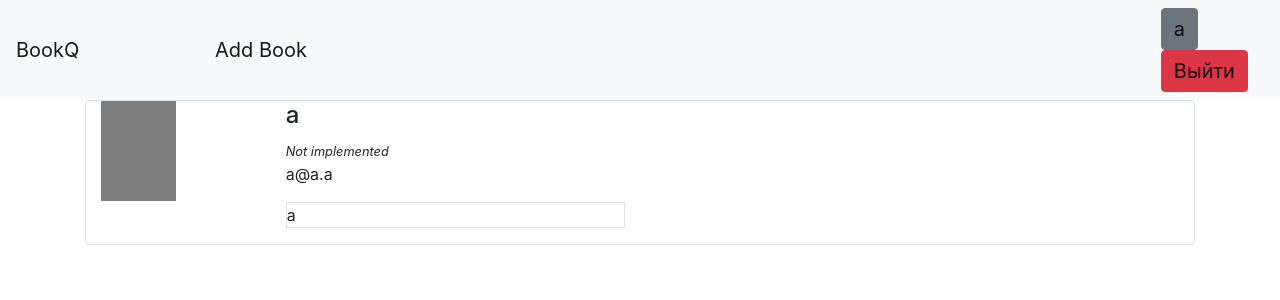
After one commit to Selmentausen/Yandex-flask-project, a Flask app: page /user_page/1 in a window 1280 px wide. The commit adds this page. Shown: the top 300 px of the page. Run offline with Flask 2, Linux system fonts and the light colour scheme; a user stored in the database is signed in; data comes from the database, SQL or seed files in the repository; both versions use the stored data as it was after the commit; some libraries are stand-ins or nearby versions.

Commit message:
added user page

```diff
--- a/main.py
+++ b/main.py
@@ -1,12 +1,12 @@
 import os
-from flask import Flask, render_template, redirect, request
+from flask import Flask, render_template, redirect, request, abort
 from data import db_session
 from data.users import User
 from data.books import Book
 from forms.user import RegisterForm, LoginForm
 from forms.book import BookForm
 from flask_restful import Api
-from flask_login import LoginManager, login_user, login_required, logout_user
+from flask_login import LoginManager, login_user, login_required, logout_user, current_user
 from resources import user_resource, book_resource
 from werkzeug.utils import secure_filename
 
@@ -79,6 +79,15 @@ def register():
     return render_template('register.html', title='Регистрация', form=form)
 
 
+@app.route('/user_page/<int:user_id>')
+def user_page(user_id):
+    session = db_session.create_session()
+    user = session.query(User).get(user_id)
+    if user != current_user:
+        abort(403)
+    return render_template('user_page.html', user=user)
+
+
 @app.route('/add_book', methods=['GET', 'POST'])
 def add_book():
     form = BookForm()
--- a/templates/base.html
+++ b/templates/base.html
@@ -1,20 +1,23 @@
 <!doctype html>
 <html lang="en">
 <head>
+
     <meta charset="utf-8">
     <meta name="viewport" content="width=device-width, initial-scale=1, shrink-to-fit=no">
+
     <link rel="stylesheet"
           href="https://stackpath.bootstrapcdn.com/bootstrap/4.4.1/css/bootstrap.min.css"
           integrity="sha384-Vkoo8x4CGsO3+Hhxv8T/Q5PaXtkKtu6ug5TOeNV6gBiFeWPGFN9MuhOf23Q9Ifjh"
           crossorigin="anonymous">
     <title>{{title}}</title>
+    {% block head %}{% endblock %}
+
 </head>
 <body>
 <header>
     <nav class="navbar navbar-light bg-light">
         <a class="navbar-brand" href="/">BookQ</a>
         <a class="navbar-brand" href="/add_book">Add Book</a>
-        <a class="navbar-brand">Edit Book</a>
         <p></p>
         <p></p>
         <p></p>
@@ -23,8 +26,8 @@
         <p></p>
         {% if current_user.is_authenticated %}
             <div>
-                <p>{{ current_user.name }}</p>
-                <a class="navbar-brand" href="/logout">Выйти</a>
+                <a class="btn btn-secondary navbar-brand" href="/user_page/{{ current_user.id }}">{{ current_user.name }}</a></br>
+                <a class="btn btn-danger navbar-brand" href="/logout">Выйти</a>
             </div>
         {% else %}
             <p>
--- /dev/null
+++ b/templates/user_page.html
@@ -0,0 +1,31 @@
+{% extends "base.html" %}
+{% block head %}
+    <script src="//netdna.bootstrapcdn.com/bootstrap/3.0.0/js/bootstrap.min.js"></script>
+    <script src="//code.jquery.com/jquery-1.11.1.min.js"></script>
+{% endblock %}
+
+{% block content %}
+<div class="container border rounded">
+    <div class="row">
+        <div class="col-xs-12 col-sm-6 col-md-6">
+            <div class="well well-sm">
+                <div class="row">
+                    <div class="col-sm-6 col-md-4">
+                        <img src="/static/img/placeholder.png" alt="" class="img-rounded img-responsive" />
+                    </div>
+                    <div class="col-sm-6 col-md-8">
+                        <h4>
+                            {{ user.name }}</h4>
+                        <small><cite title="San Francisco, USA">Not implemented<i class="glyphicon glyphicon-map-marker">
+                        </i></cite></small>
+                        <p>
+                            <i class="glyphicon glyphicon-envelope"></i>{{ user.email }}
+                            <br />
+                            <i class="glyphicon glyphicon-globe"></i><p class="border">{{ user.about }}</p>
+                    </div>
+                </div>
+            </div>
+        </div>
+    </div>
+</div>
+{% endblock %}
```
Also changed, not shown: db/data.sqlite.
